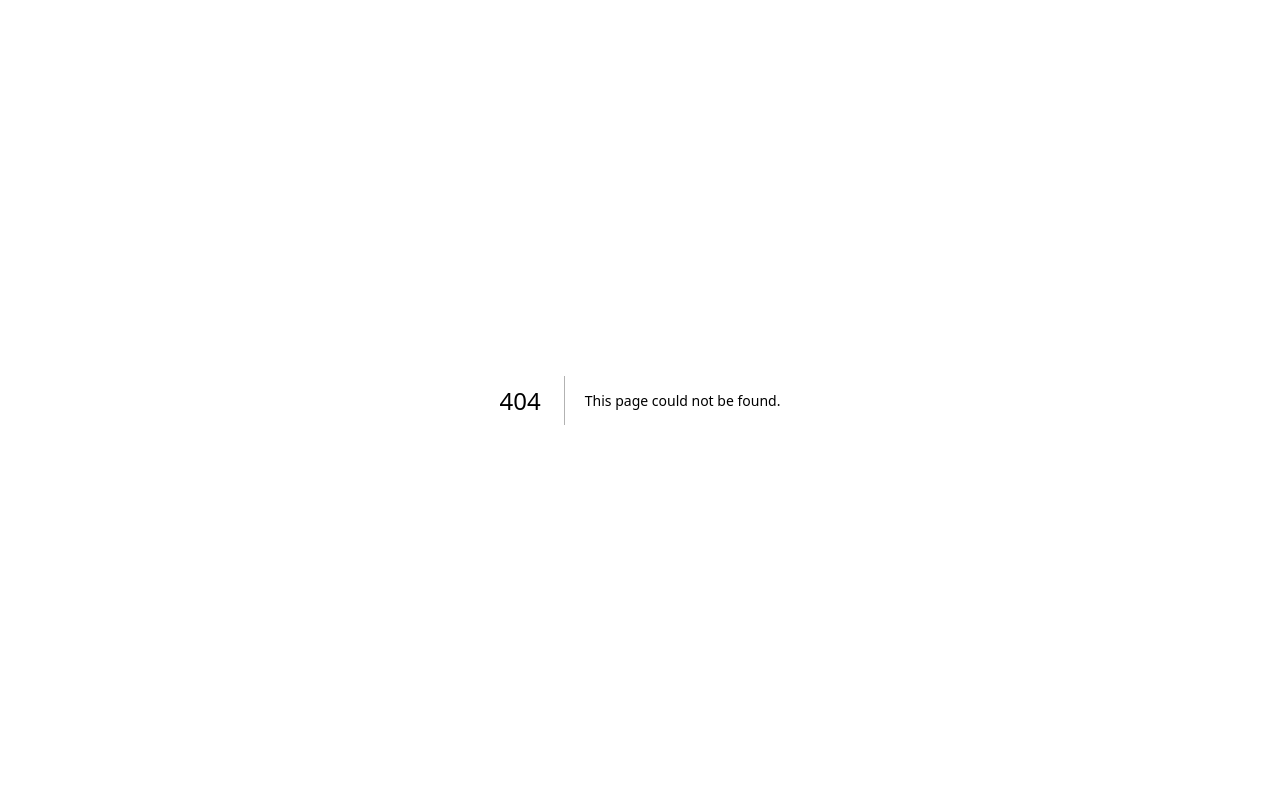
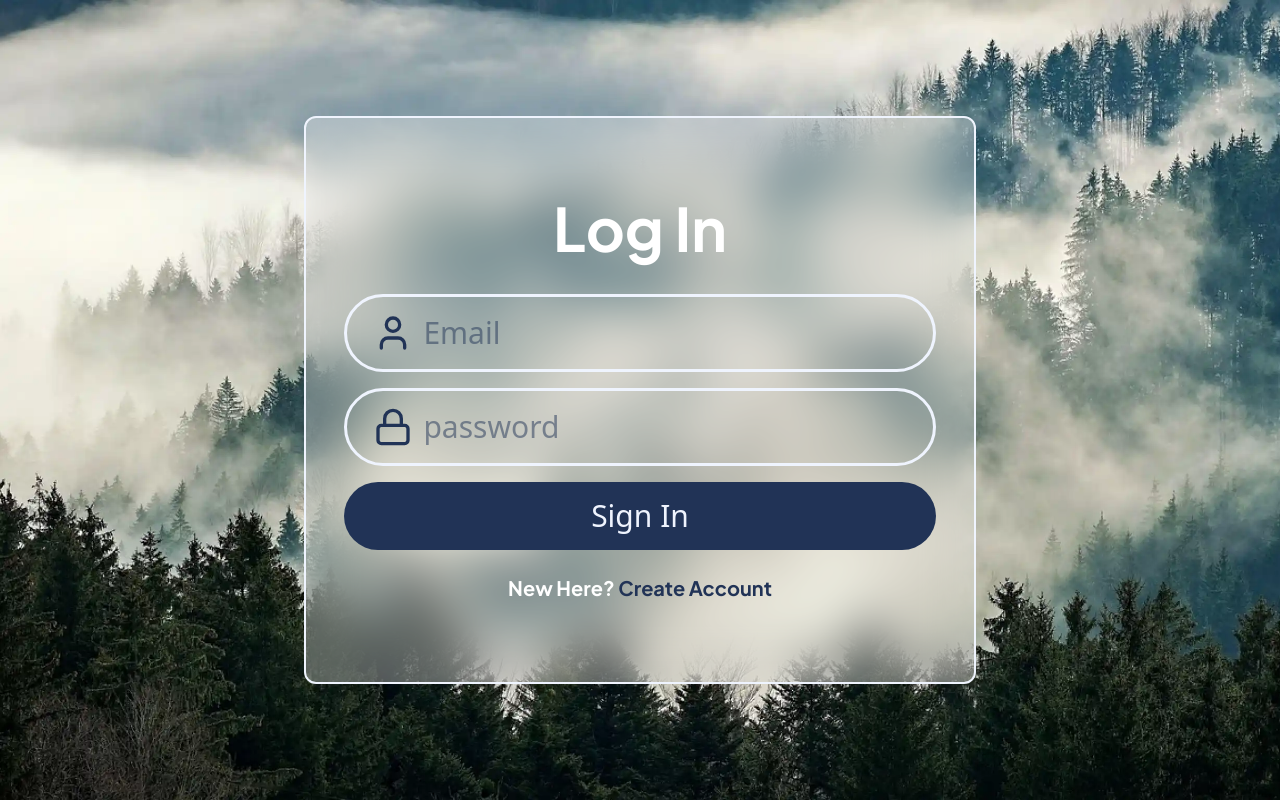
Before and after one commit to mie-intel/tbd-supabase, a Next.js app: page /sign-in in a window 1280 px wide. Before the commit this address had no page. Built offline with nearby package versions, Linux system fonts and the light colour scheme.

Commit message:
feat(404)

```diff
--- a/app/layout.jsx
+++ b/app/layout.jsx
@@ -8,6 +8,7 @@ import {
 import React from "react";
 import "./globals.css";
 import { cn } from "@/lib/utils";
+import { AuthProvider } from "@/components/AuthProvider";
 
 const defaultUrl = process.env.VERCEL_URL
   ? `https://${process.env.VERCEL_URL}`
@@ -28,10 +29,13 @@ export default function RootLayout({ children }) {
           EudoxusLight.variable,
           EudoxusMedium.variable,
           EudoxusRegular.variable,
-          "relative h-screen w-full bg-[url('/bg-comp.webp')] bg-cover",
         )}
       >
-        {children}
+        <AuthProvider>
+          <main className="relative h-screen w-full bg-[url('/bg-comp.webp')] bg-cover">
+            {children}
+          </main>
+        </AuthProvider>
       </body>
     </html>
   );
--- a/app/login/page.js
+++ /dev/null
@@ -1,14 +0,0 @@
-import DefaultLayout from "@/components/DefaultLayout";
-import Container from "@/components/Container";
-
-export default async function Page() {
-  return (
-    <>
-      <div className="relative flex h-full w-full items-center justify-center">
-        <Container className="relative flex h-[40%] w-[30%] items-center justify-center bg-white/30 text-white">
-          Arau
-        </Container>
-      </div>
-    </>
-  );
-}
--- /dev/null
+++ b/app/not-found.js
@@ -0,0 +1,17 @@
+import Link from "next/link";
+
+export default function NotFound() {
+  return (
+    <div className="font-eudoxus-bold flex h-full w-full flex-col items-center justify-center text-center text-9xl text-white drop-shadow-[0_0_20px_rgba(0,0,0,0.5)] md:text-[200px] xl:text-[400px]">
+      <h1>404</h1>
+      <p className="text-lg drop-shadow-[0_0_20px_rgba(0,0,0,0.5)] max-xl:leading-snug md:text-3xl xl:text-[30px]">
+        Halaman Tidak Ditemukan! <br className="xl:hidden" />
+        <span className="text-[#F5C45E] duration-500 hover:text-white">
+          <Link href="/dashboard" className="drop-shadow-[0_0_20px_rgba(0,0,0,0.5)]">
+            Kembali ke Dashboard
+          </Link>
+        </span>
+      </p>
+    </div>
+  );
+}
--- /dev/null
+++ b/app/sign-in/page.js
@@ -0,0 +1,79 @@
+"use client";
+
+import Container from "@/components/Container";
+import { forwardRef, use, useContext, useEffect, useRef, useState } from "react";
+import { AuthContext } from "@/components/AuthProvider";
+import { prettyJson } from "@/lib/prettyJson";
+import { User, Lock } from "lucide-react";
+import InputWrapper from "@/components/InputWrapper";
+import ButtonSubmit from "@/components/ButtonSubmit";
+import Link from "next/link";
+import Loading from "@/components/Loading";
+
+export default function Page() {
+  const nameRef = useRef(null);
+  const emailRef = useRef(null);
+  const passwordRef = useRef(null);
+
+  const { signUp, signIn, getCurrentUser } = useContext(AuthContext);
+  const [data, setData] = useState(null);
+
+  const [loading, setLoading] = useState(true);
+  useEffect(() => {
+    setLoading(false);
+  }, []);
+  if (loading) return <Loading />;
+  // useEffect(() => {
+  //   const login = async () => {
+  //     const loginData = await signUp(
+  //       "Polikarpus Arya",
+  //       `polikarpus${Date.now()}@mail.com`,
+  //       "parda123",
+  //     );
+  //     setData(loginData);
+  //   };
+
+  //   login();
+  // }, []);
+
+  // useEffect(() => {
+  //   const user = async () => {
+  //     const userData = await signIn(`polikarpus@mail.com`, "parda123");
+  //     setData(userData);
+  //   };
+
+  //   user();
+  // }, []);
+
+  // useEffect(() => {
+  //   const current = async () => {
+  //     const userData = await getCurrentUser();
+  //     setData(userData);
+  //   };
+
+  //   current();
+  // }, []);
+
+  // if (!data) return <></>;
+
+  return (
+    <>
+      <div className="relative flex h-full w-full items-center justify-center">
+        <Container className="relative flex w-[90%] flex-col items-center justify-center gap-3 rounded-xl border-2 border-[#EFF4FE] bg-white/30 px-[3%] py-20 text-[#213356] md:w-md lg:w-xl xl:w-2xl">
+          <h2 className="font-eudoxus-bold text-4xl text-white sm:text-5xl lg:text-6xl">Log In</h2>
+          <div className="mt-6 flex w-full flex-col gap-4">
+            <InputWrapper icon={User} placeholder="Email" />
+            <InputWrapper icon={Lock} placeholder="password" />
+            <ButtonSubmit>Sign In</ButtonSubmit>
+          </div>
+          <p className="font-eudoxus-bold text-sm text-white lg:mt-3 lg:text-xl">
+            New Here?{" "}
+            <span className="text-[#213356] duration-500 hover:text-[#EFF4FE]">
+              <Link href="/sign-up">Create Account</Link>
+            </span>
+          </p>
+        </Container>
+      </div>
+    </>
+  );
+}
--- /dev/null
+++ b/components/AuthProvider.js
@@ -0,0 +1,76 @@
+"use client";
+
+import PropTypes from "prop-types";
+import { createContext } from "react";
+import { createClient } from "@/utils/supabase/client";
+
+const AuthContext = createContext();
+
+const AuthProvider = ({ children }) => {
+  const supabase = createClient();
+  const error = null;
+
+  // create a new user
+  const signUp = async (name, username, password) => {
+    const { data, error } = await supabase.auth.signUp({
+      email: username,
+      password: password,
+    });
+
+    if (error) {
+      return error;
+    }
+
+    // insert data to user table
+    if (data.user) {
+      await supabase.from("users").insert([
+        {
+          userid: data.user.id,
+          name: name,
+          username: username,
+          password: password,
+        },
+      ]);
+    }
+
+    return { status: "success", username: username };
+  };
+
+  const signIn = async (username, password) => {
+    const { data, error } = await supabase.auth.signInWithPassword({
+      email: username,
+      password: password,
+    });
+
+    if (error) return { status: "error", error: error.message };
+    return {
+      status: "success",
+      userid: data.user.id,
+      username: username,
+    };
+  };
+
+  const getCurrentUser = async () => {
+    const { data, error } = await supabase.auth.getUser();
+    if (error) return { status: "error", error: error.message };
+    if (!data.user) return { status: "error", error: "User not found" };
+    return {
+      status: "success",
+      userid: data.user.id,
+      username: data.user.email,
+    };
+  };
+
+  return (
+    <AuthContext.Provider value={{ signUp, signIn, getCurrentUser }}>
+      {children}
+    </AuthContext.Provider>
+  );
+};
+
+AuthProvider.propTypes = {
+  className: PropTypes.string,
+  children: PropTypes.node.isRequired,
+};
+
+export { AuthContext, AuthProvider };
--- /dev/null
+++ b/components/ButtonSubmit.js
@@ -0,0 +1,22 @@
+import PropTypes from "prop-types";
+import { cn } from "@/lib/utils";
+
+export default function ButtonSubmit({ children, className, ...props }) {
+  return (
+    <button
+      type="button"
+      className={cn(
+        "rounded-[50px] bg-[#213356] text-center text-xl text-[#EFF4FE] duration-500 hover:bg-[#466EB8] max-sm:p-3 sm:p-4 sm:text-2xl lg:text-3xl",
+        className,
+      )}
+      {...props}
+    >
+      {children}
+    </button>
+  );
+}
+
+ButtonSubmit.propTypes = {
+  children: PropTypes.node.isRequired,
+  className: PropTypes.string,
+};
--- a/components/Container.js
+++ b/components/Container.js
@@ -2,7 +2,7 @@ import PropTypes from "prop-types";
 import { cn } from "@/lib/utils";
 
 export default function Container({ children, className }) {
-  return <div className={cn("relative h-full w-full backdrop-blur-lg", className)}>{children}</div>;
+  return <div className={cn("relative backdrop-blur-xl", className)}>{children}</div>;
 }
 
 Container.propTypes = {
--- /dev/null
+++ b/components/InputWrapper.js
@@ -0,0 +1,21 @@
+import { Input } from "postcss";
+import PropTypes from "prop-types";
+import { forwardRef } from "react";
+
+const InputWrapper = forwardRef(({ icon: Icon, placeholder = "Input" }, ref) => {
+  return (
+    <div className="flex items-center overflow-hidden rounded-[50px] border-3 border-[#EFF4FE] text-center text-xl outline-0 max-sm:p-3 sm:p-4 sm:text-2xl lg:text-3xl">
+      <Icon className="relative h-7 w-10 lg:h-10 lg:w-15" />
+      <input ref={ref} placeholder={placeholder} className="outline-0 max-sm:w-[70%]" />
+    </div>
+  );
+});
+
+InputWrapper.displayName = "InputWrapper";
+
+InputWrapper.propTypes = {
+  icon: PropTypes.elementType.isRequired,
+  placeholder: PropTypes.string,
+};
+
+export default InputWrapper;
--- /dev/null
+++ b/components/Loading.js
@@ -0,0 +1,9 @@
+import Image from "next/image";
+
+export default function Loading() {
+  return (
+    <div className="flex h-full w-full items-center justify-center bg-black/50">
+      <Image alt="loading" src="/loading.gif" width={2000} height={2000} className="w-[100px]" />
+    </div>
+  );
+}
--- /dev/null
+++ b/lib/prettyJson.js
@@ -0,0 +1,3 @@
+export const prettyJson = (json) => {
+  return JSON.stringify(json, null, 2);
+};
```
Also changed, not shown: public/loading.gif (added).
